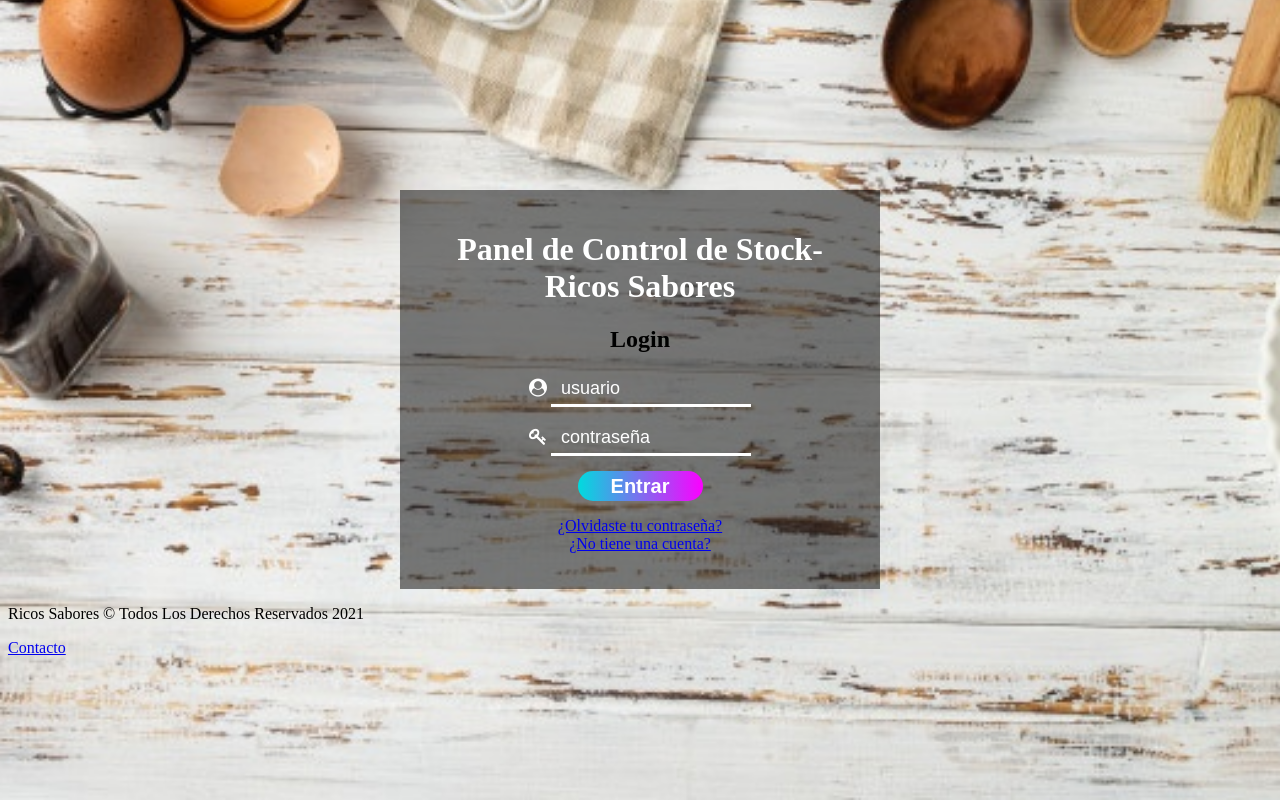
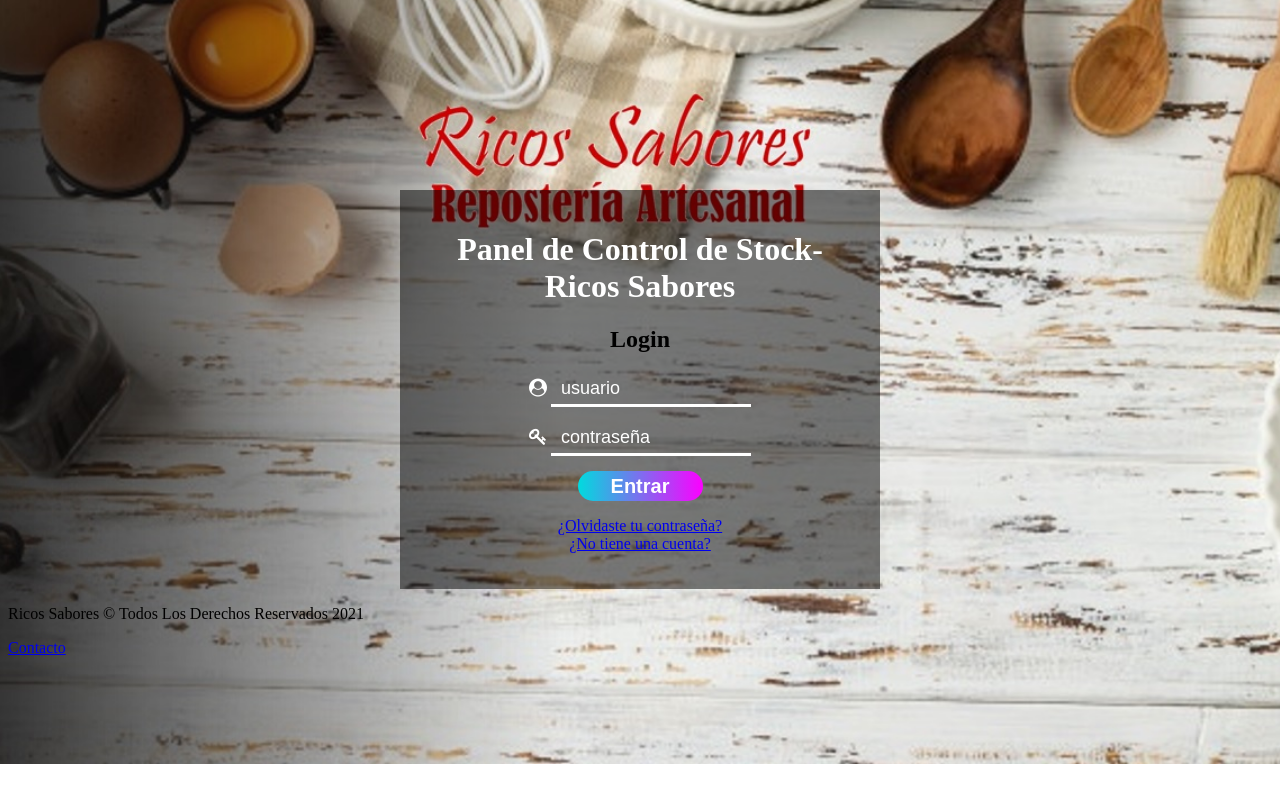
Before and after one commit to practicaproISPC/grupo1-g1, a PHP site: page / in a window 1280 px wide. Run offline with PHP 8.4, Linux system fonts and the light colour scheme.

Commit message:
Update login.css

```diff
--- a/LoguinFrame/css/login.css
+++ b/LoguinFrame/css/login.css
@@ -1,5 +1,5 @@
 body {
-    background: url("../img/12345_.jpg") center;
+    background: url("../img/12345.jpg") center;
     background-size: 120% auto;
     background-repeat: no-repeat;
 }
```
